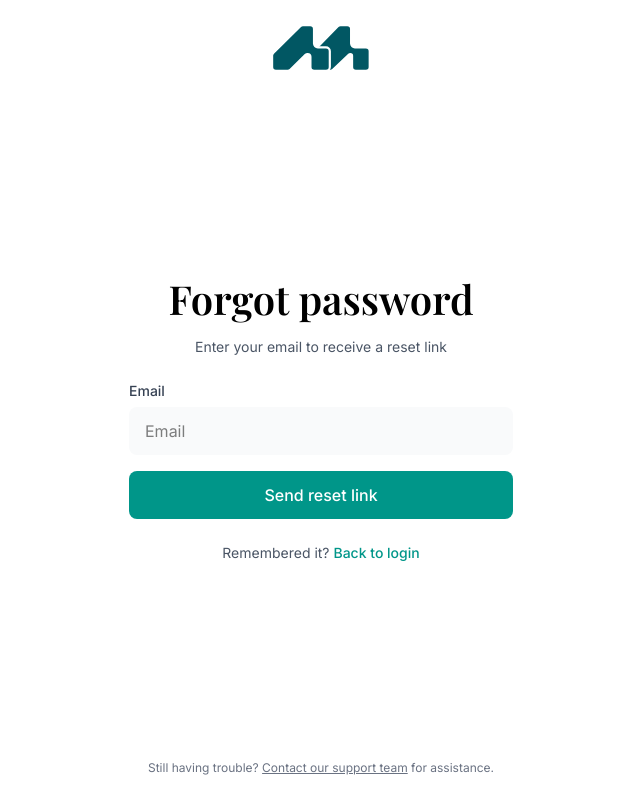
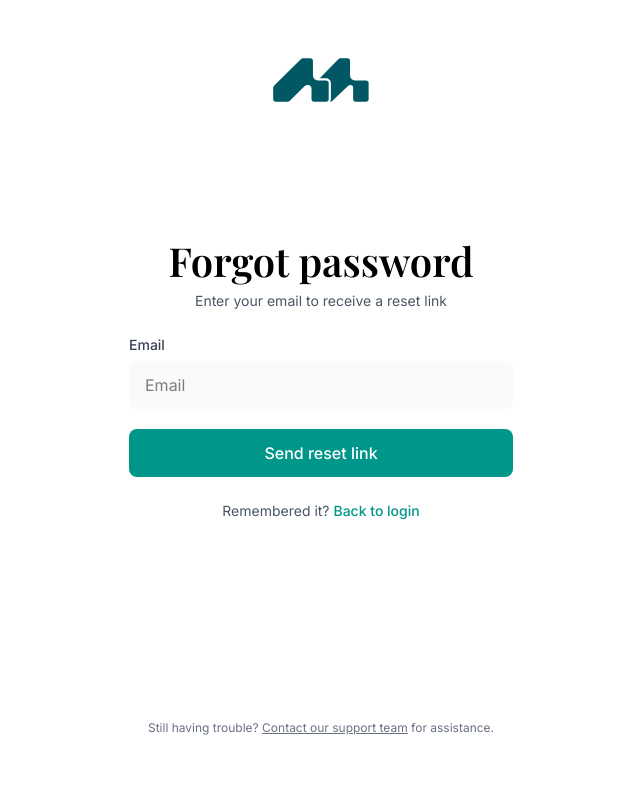
Before and after one commit to yno0/murai-final-ver, a React (Vite) app: page /forgot-password in a window 1280 px wide. Shown: the whole page, without its empty margins (319-959 px from the left). Built offline with nearby package versions, Linux system fonts and the light colour scheme.

Commit message:
fix font

```diff
--- a/src/client/pages/ForgotPassword.jsx
+++ b/src/client/pages/ForgotPassword.jsx
@@ -16,18 +16,18 @@ export default function ForgotPassword() {
   };
 
   return (
-    <div className="flex h-screen w-full overflow-hidden font-['Inter']">
+    <div className="flex min-h-screen w-full overflow-x-hidden font-['Inter']">
 
 
-      <div className="w-full lg:w-full h-full bg-white px-6 md:px-12 xl:px-16 flex flex-col">
-        <div className="pt-6  flex justify-center">
+      <div className="w-full lg:w-full bg-white px-5 sm:px-8 md:px-12 xl:px-16 py-6 sm:py-8 flex flex-col">
+        <div className="pt-4 sm:pt-6 flex justify-center">
           <img src={Logo} alt="Logo" className="w-30 h-12 object-contain" />
         </div>
 
-        <div className="flex-grow flex items-center justify-center px-2">
-          <div className="w-full max-w-md bg-white p-6 md:p-8 rounded-2xl  border-gray-100">
+        <div className="flex-grow flex items-start sm:items-center justify-center px-3 sm:px-4">
+          <div className="w-full max-w-md bg-white p-6 sm:p-8 rounded-2xl  border-gray-100 mb-6 sm:mb-8">
             <div className="space-y-2 mb-6 text-center">
-              <h1 className="text-[40px] font-semibold font-['Playfair_Display']">Forgot password</h1>
+              <h1 className="text-3xl sm:text-4xl md:text-[40px] font-semibold font-['Playfair_Display']">Forgot password</h1>
               <p className="text-gray-600 text-sm">Enter your email to receive a reset link</p>
             </div>
 
@@ -37,7 +37,7 @@ export default function ForgotPassword() {
               </div>
             ) : null}
 
-            <form onSubmit={handleSubmit} className="space-y-4">
+            <form onSubmit={handleSubmit} className="space-y-5">
               <div className="space-y-1.5">
                 <label htmlFor="email" className="block text-sm font-medium text-gray-700">Email</label>
                 <input
@@ -66,7 +66,7 @@ export default function ForgotPassword() {
             </div>
           </div>
         </div>
-        <div className="pb-6">
+        <div className="py-6 sm:py-8">
           <p className="text-xs text-gray-500 text-center px-4">
             Still having trouble? <a href="/support" className="underline hover:text-gray-700">Contact our support team</a> for assistance.
           </p>
```
